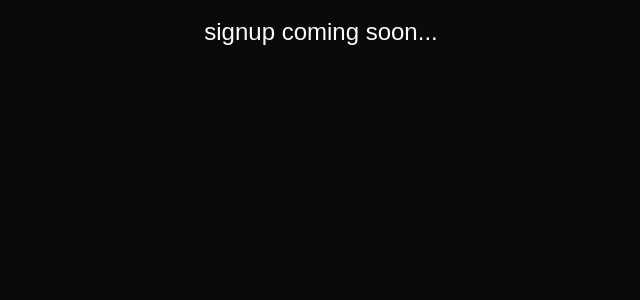
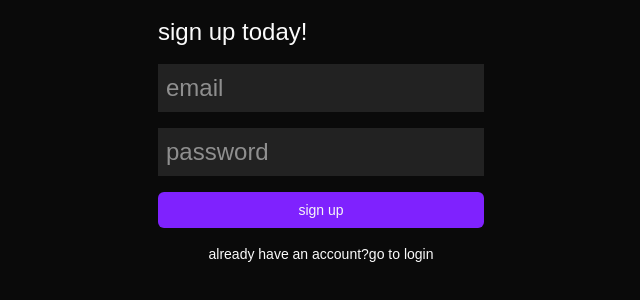
Before and after one commit to SplitTuss/laracraft.io, a Next.js app: page /signup in a window 1280 px wide. Shown: the top 300 px of the page, without its empty margins (319-959 px from the left). Built offline with nearby package versions, Linux system fonts and the light colour scheme; no server answers.

Commit message:
added simple login & auth context

```diff
--- a/src/app/layout.tsx
+++ b/src/app/layout.tsx
@@ -1,7 +1,7 @@
 import type { Metadata } from 'next';
 import { Geist, Geist_Mono } from 'next/font/google';
 import { GoogleAnalytics } from '@next/third-parties/google';
-import { AuthContextProvider } from '@/context/authContext';
+import { AuthContextProvider } from '@/client-auth/authContext';
 import './globals.css';
 
 const geistSans = Geist({
--- a/src/app/signup/page.tsx
+++ b/src/app/signup/page.tsx
@@ -1,7 +1,41 @@
+'use client';
+
+import { Button } from '@/components/shadcn/Button';
+import { useAuth } from '@/client-auth/authContext';
+import Link from 'next/link';
+import { useState } from 'react';
+
 export default function Signup() {
+  const [email, setEmail] = useState('');
+  const [password, setPassword] = useState('');
+  const [error, setError] = useState('');
+  const [loading, setLoading] = useState(false);
+
+  const { session, signup } = useAuth();
+  console.log({ session });
+
+  const handleSubmit = async (e: React.FormEvent<HTMLFormElement>) => {
+    e.preventDefault();
+
+    const result = await signup('lara.loos26.05@gmail.com', 'password123');
+    console.log(result);
+  };
+
   return (
-    <>
-      <h1 className="flex justify-center text-2xl mt-4">signup coming soon...</h1>
-    </>
+    <div className="flex justify-center text-2xl mt-4">
+      <form className="max-w-md" onSubmit={handleSubmit}>
+        <h1>sign up today!</h1>
+        <div className="flex flex-col py-4">
+          <input placeholder="email" className="bg-accent p-2 mb-4" type="email" />
+          <input placeholder="password" className="bg-accent p-2 mb-4" type="password" />
+          <Button type="submit" disabled={loading}>
+            sign up
+          </Button>
+        </div>
+        <p className="text-sm flex justify-center">
+          already have an account? <Link href="/login"> go to login</Link>
+        </p>
+      </form>
+    </div>
   );
 }
--- /dev/null
+++ b/src/client-auth/authContext.tsx
@@ -0,0 +1,45 @@
+'use client';
+
+import { useState, createContext, useContext, useEffect } from 'react';
+import type { Session, AuthResponse } from '@supabase/supabase-js';
+import { supabase } from './supabase-client';
+
+interface AuthContextType {
+  session: Session | null;
+  signup: (email: string, password: string) => Promise<AuthResponse>;
+}
+
+const AuthContext = createContext<AuthContextType>({
+  session: null,
+  signup: () => {
+    throw new Error('not ready');
+  },
+});
+
+export const useAuth = () => {
+  return useContext(AuthContext);
+};
+
+interface AuthContextProviderProps {
+  children: React.ReactNode;
+}
+
+export const AuthContextProvider = ({ children }: AuthContextProviderProps) => {
+  const [session, setSession] = useState<Session | null>(null);
+
+  useEffect(() => {
+    const authListener = supabase.auth.onAuthStateChange((_, newSession) => {
+      setSession(newSession);
+    });
+
+    return () => {
+      authListener.data.subscription.unsubscribe();
+    };
+  }, []);
+
+  const signup = async (email: string, password: string) => {
+    return await supabase.auth.signUp({ email, password });
+  };
+
+  return <AuthContext.Provider value={{ session, signup }}>{children}</AuthContext.Provider>;
+};
--- /dev/null
+++ b/src/client-auth/supabase-client.ts
@@ -0,0 +1,13 @@
+import { createClient } from '@supabase/supabase-js';
+
+const SUPABASE_URL = process.env.NEXT_PUBLIC_SUPABASE_URL;
+const SUPABASE_ANON_KEY = process.env.NEXT_PUBLIC_SUPABASE_ANON_KEY;
+if (!SUPABASE_URL) throw new Error('NEXT_PUBLIC_SUPABASE_URL is not set');
+if (!SUPABASE_ANON_KEY) throw new Error('NEXT_PUBLIC_SUPABASE_ANON_KEY is not set');
+
+export const supabase = createClient(SUPABASE_URL, SUPABASE_ANON_KEY, {
+  auth: {
+    persistSession: true,
+    autoRefreshToken: true,
+  },
+});
--- a/src/context/authContext.tsx
+++ /dev/null
@@ -1,26 +0,0 @@
-'use client';
-
-import { useState, createContext, useContext } from 'react';
-import { type Session } from '@supabase/supabase-js';
-
-interface AuthContextType {
-  session: Session | null;
-}
-
-const AuthContext = createContext<AuthContextType>({
-  session: null,
-});
-
-export const useAuth = () => {
-  return useContext(AuthContext);
-};
-
-interface AuthContextProviderProps {
-  children: React.ReactNode;
-}
-
-export const AuthContextProvider = ({ children }: AuthContextProviderProps) => {
-  const [session, setSession] = useState<Session | null>(null);
-
-  return <AuthContext.Provider value={{ session }}>{children}</AuthContext.Provider>;
-};
```
Also changed, not shown: 2 other files (tests, documents, lock files or other folders).
